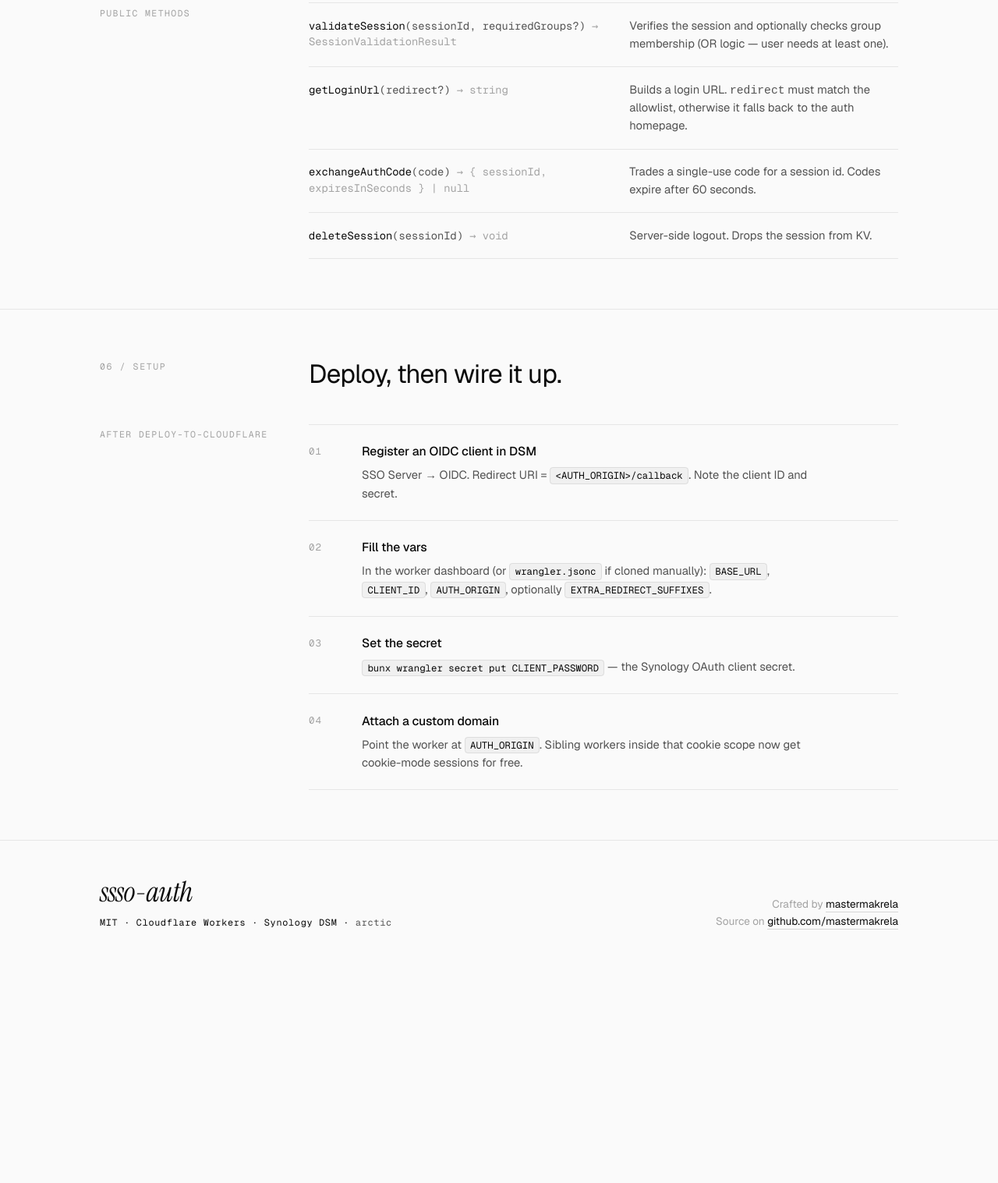
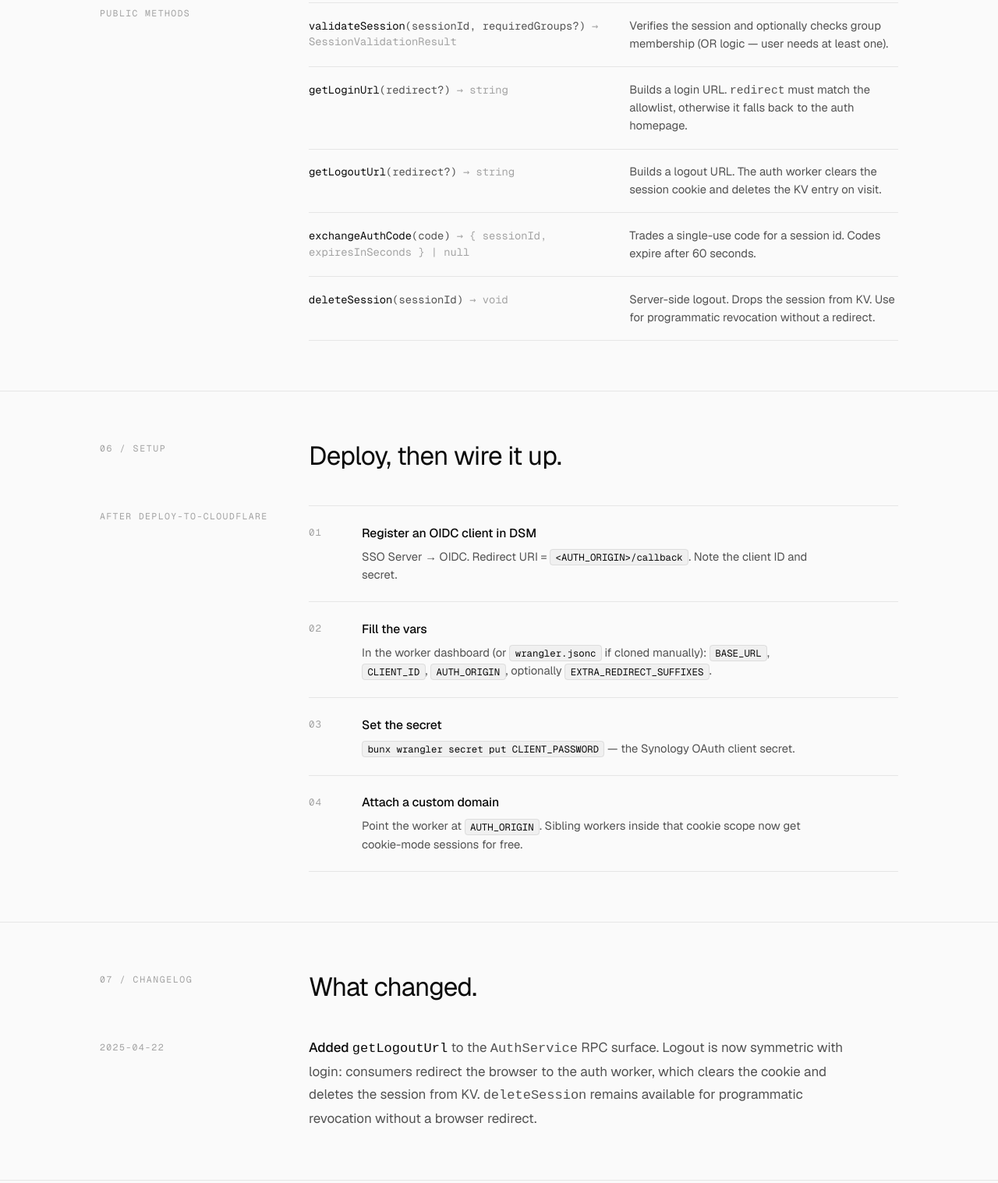
Before and after one commit to baltia/auth-worker, a website: page docs/index.html in a window 1280 px wide. Shown: the part 3079-4596 px from the top of the page at 78% size. Before the commit the page ends 4336 px from the top, so only its background shows below. Drawn offline with nearby package versions, Linux system fonts and the light colour scheme.

Commit message:
add getLogoutUrl to AuthService for symmetric logout flow
Consumers can now redirect browsers to the auth worker for logout,
matching the existing login redirect pattern. The auth worker clears
the session cookie and deletes the KV entry, then redirects back.

deleteSession remains available for programmatic revocation.

```diff
--- a/contracts.d.ts
+++ b/contracts.d.ts
@@ -23,6 +23,7 @@ export declare class AuthService extends WorkerEntrypoint {
   validateSession(sessionId: string, requiredGroups?: string[]): Promise<SessionValidationResult>;
   deleteSession(sessionId: string): Promise<void>;
   getLoginUrl(redirect?: string): string;
+  getLogoutUrl(redirect?: string): string;
   /** Returns null if the code is unknown, consumed, or expired. */
   exchangeAuthCode(code: string): Promise<ExchangeResult | null>;
 }
--- a/docs/index.html
+++ b/docs/index.html
@@ -1168,6 +1168,16 @@
                 </div>
                 <div class="rpc-row">
                   <div class="rpc-sig">
+                    getLogoutUrl<span class="arg">(redirect?)</span>
+                    <span class="ret">→ string</span>
+                  </div>
+                  <div class="rpc-desc">
+                    Builds a logout URL. The auth worker clears the session cookie and deletes the
+                    KV entry on visit.
+                  </div>
+                </div>
+                <div class="rpc-row">
+                  <div class="rpc-sig">
                     exchangeAuthCode<span class="arg">(code)</span>
                     <span class="ret">→ &#123; sessionId, expiresInSeconds &#125; | null</span>
                   </div>
@@ -1180,7 +1190,10 @@
                     deleteSession<span class="arg">(sessionId)</span>
                     <span class="ret">→ void</span>
                   </div>
-                  <div class="rpc-desc">Server-side logout. Drops the session from KV.</div>
+                  <div class="rpc-desc">
+                    Server-side logout. Drops the session from KV. Use for programmatic revocation
+                    without a redirect.
+                  </div>
                 </div>
               </div>
             </div>
@@ -1237,6 +1250,28 @@
                   </div>
                 </li>
               </ol>
+            </div>
+          </div>
+        </div>
+      </section>
+
+      <!-- CHANGELOG -->
+      <section class="section">
+        <div class="wrap">
+          <div class="section-head">
+            <div class="section-num">07 / Changelog</div>
+            <h2 class="section-title">What changed.</h2>
+          </div>
+          <div class="section-body">
+            <div class="col-label">2025-04-22</div>
+            <div class="col-main">
+              <p>
+                <strong>Added <code>getLogoutUrl</code></strong> to the <code>AuthService</code> RPC
+                surface. Logout is now symmetric with login: consumers redirect the browser to the
+                auth worker, which clears the cookie and deletes the session from KV.
+                <code>deleteSession</code> remains available for programmatic revocation without a
+                browser redirect.
+              </p>
             </div>
           </div>
         </div>
--- a/src/index.ts
+++ b/src/index.ts
@@ -36,6 +36,12 @@ export class AuthService extends WorkerEntrypoint<Env> {
 
   getLoginUrl(redirect?: string): string {
     const url = new URL("/login", this.env.AUTH_ORIGIN);
+    if (redirect) url.searchParams.set("redirect", redirect);
+    return url.toString();
+  }
+
+  getLogoutUrl(redirect?: string): string {
+    const url = new URL("/logout", this.env.AUTH_ORIGIN);
     if (redirect) url.searchParams.set("redirect", redirect);
     return url.toString();
   }
```
Also changed, not shown: docs/index.md (+6 -1 lines), README.md.
